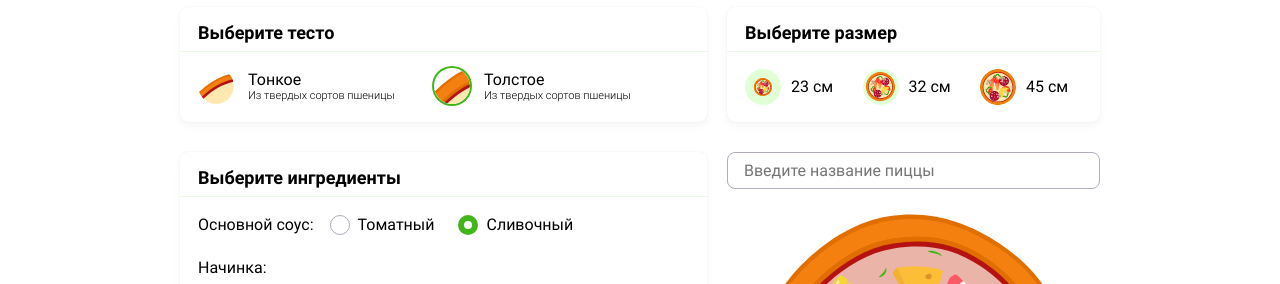
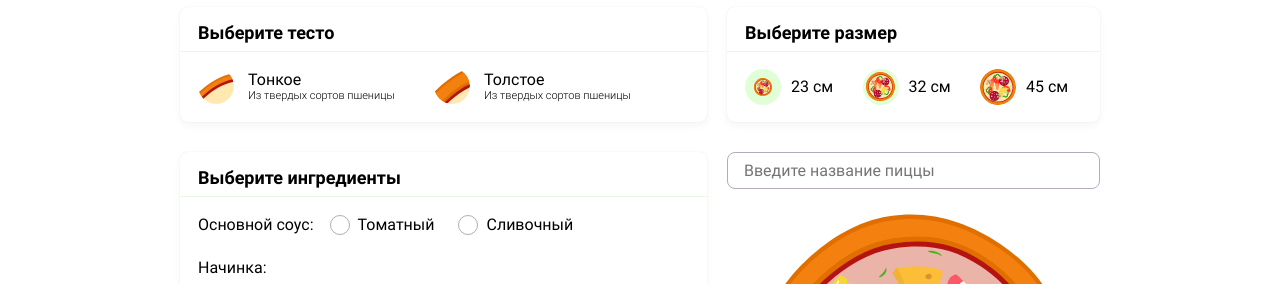
Before and after one commit to htmlacademy-vue/185816-pizza-1, a Vue app in the folder src/frontend/: page / in a window 1280 px wide. Shown: the part 131-415 px from the top of the page. Built offline with nearby package versions, Linux system fonts and the light colour scheme.

Commit message:
Add radio-button common components

```diff
--- /dev/null
+++ b/src/frontend/src/common/RadioButton.vue
@@ -0,0 +1,41 @@
+<template>
+  <label :class="className">
+    <input
+      :class="[{ 'visually-hidden': hidden }]"
+      type="radio"
+      :name="name"
+      :value="value"
+    />
+    <slot>
+      <span>{{ title }}</span>
+    </slot>
+  </label>
+</template>
+
+<script>
+export default {
+  name: "RadioButton",
+  props: {
+    title: {
+      type: String,
+      required: true,
+    },
+    name: {
+      type: String,
+      required: true,
+    },
+    value: {
+      type: String,
+      required: true,
+    },
+    className: {
+      type: Array,
+      required: true,
+    },
+    hidden: {
+      type: Boolean,
+      default: false,
+    },
+  },
+};
+</script>
--- a/src/frontend/src/views/Index.vue
+++ b/src/frontend/src/views/Index.vue
@@ -6,21 +6,18 @@
         <div class="sheet">
           <h2 class="title title--small sheet__title">Выберите тесто</h2>
           <div class="sheet__content dough">
-            <label
+            <RadioButton
               v-for="dough in transformedDoughs"
               :key="dough.id"
-              :class="`dough__input dough__input--${dough.image}`"
+              :className="['dough__input', `dough__input--${dough.image}`]"
+              name="dough"
+              :value="dough.id"
+              :title="dough.name"
+              :hidden="true"
             >
-              <input
-                type="radio"
-                name="dought"
-                :value="dough.id"
-                class="visually-hidden"
-                checked
-              />
               <b>{{ dough.name }}</b>
               <span>{{ dough.description }}</span>
-            </label>
+            </RadioButton>
           </div>
         </div>
       </div>
@@ -29,19 +26,18 @@
           <h2 class="title title--small sheet__title">Выберите размер</h2>
 
           <div class="sheet__content diameter">
-            <label
+            <RadioButton
               v-for="size in sizes"
               :key="size.id"
-              :class="`diameter__input diameter__input--${sizesMap[size.id]}`"
-            >
-              <input
-                type="radio"
-                name="diameter"
-                :value="size.id"
-                class="visually-hidden"
-              />
-              <span>{{ size.name }}</span>
-            </label>
+              :className="[
+                'diameter__input',
+                `diameter__input--${sizesMap[size.id]}`,
+              ]"
+              name="diameter"
+              :value="size.id"
+              :title="size.name"
+              :hidden="true"
+            />
           </div>
         </div>
       </div>
@@ -52,15 +48,14 @@
           <div class="sheet__content ingredients">
             <div class="ingredients__sauce">
               <p>Основной соус:</p>
-
-              <label
-                class="radio ingredients__input"
+              <RadioButton
                 v-for="sauce in sauces"
                 :key="sauce.id"
-              >
-                <input type="radio" name="sauce" :value="sauce.id" checked />
-                <span>{{ sauce.name }}</span>
-              </label>
+                :className="['radio', 'ingredients__input']"
+                name="souce"
+                :value="sauce.id"
+                :title="sauce.name"
+              />
             </div>
 
             <div class="ingredients__filling">
@@ -136,9 +131,13 @@
 <script>
 import pizza from "../static/pizza.json";
 import sizesMap from "../common/sizesMap";
+import RadioButton from "../common/RadioButton";
 
 export default {
   name: "IndexPage",
+  components: {
+    RadioButton,
+  },
   data() {
     return {
       ingredients: pizza.ingredients,
```
Also changed, not shown: src/frontend/src/common/SelectorItem.vue (added, +33 -0 lines).
